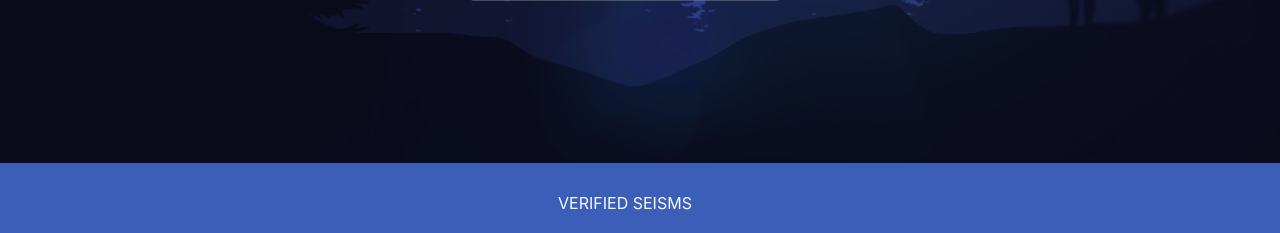
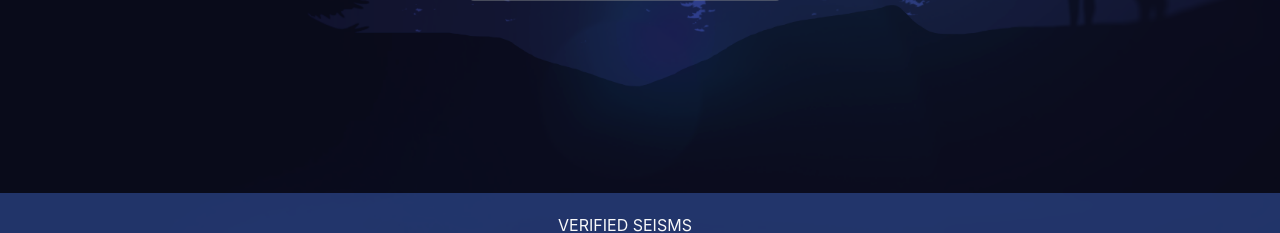
Before and after one commit to YoelRoger/seismology, a Flask app: page /main/ in a window 1280 px wide. Shown: the part 567-800 px from the top of the page. Run offline with Flask 2, Linux system fonts and the light colour scheme; some libraries are stand-ins or nearby versions.

Commit message:
tp14 ready

```diff
--- a/web/main/static/css/styles.css
+++ b/web/main/static/css/styles.css
@@ -12,14 +12,10 @@ html {
 body {
   /* The image used */
     background-image: url("fondo3.jpg");
-
-  /* Full height */
-
   /* Center and scale the image nicely */
     background-position: center;
     background-repeat: no-repeat;
     background-size: cover;
-
     background-color: rgba(24, 25, 27,0.4) !important;
 }
 .home-menu-centered{
@@ -36,25 +32,15 @@ body {
     }
 
 .nav-footer {
-   background-color:rgb(59, 94, 184);
+    background-color:rgba(59, 94, 184,0.5);
     position:fixed;
-
-     height: 70px;
     bottom: 0;
+    height: 40px;
     left: 0;
-     bottom: 0;
     width: 100%;
-    }
-#footer {
-    bottom: 0;
-    height: 2em;
-    left: 0;
-    position:fixed;
-	text-align:center;
-    width: 100%;
-    background-color: red;
-    color: white;
-    text-align: center;
+    padding-bottom: 16px;
+    border-top: 2px;
+    z-index:2000;
     }
 
 .card {background-color:rgba(178, 182, 188,0.4) !important}
--- a/web/main/templates/main.html
+++ b/web/main/templates/main.html
@@ -170,7 +170,7 @@
 {% endblock %}
 
  {% block footer %}
- <footer class="nav-footer navbar-fixed-bottom font-small pt-4">
+ <footer class="nav-footer mt-auto py-3 font-small ">
                 <div class="row container-fluid justify-content-center text-center"><!--footer links-->
 
                         <div class="col-auto my-1 mx-5"><a href="{{url_for('verified_seism.index')}}" class="text-light"> VERIFIED SEISMS</a></div>
@@ -184,6 +184,6 @@
                 </div><!--fin row footer-->
  </footer>
  {% endblock %}
-</main>
+
 </body>
 </html>
```
Lines whose indentation alone changed are shown as unchanged.
